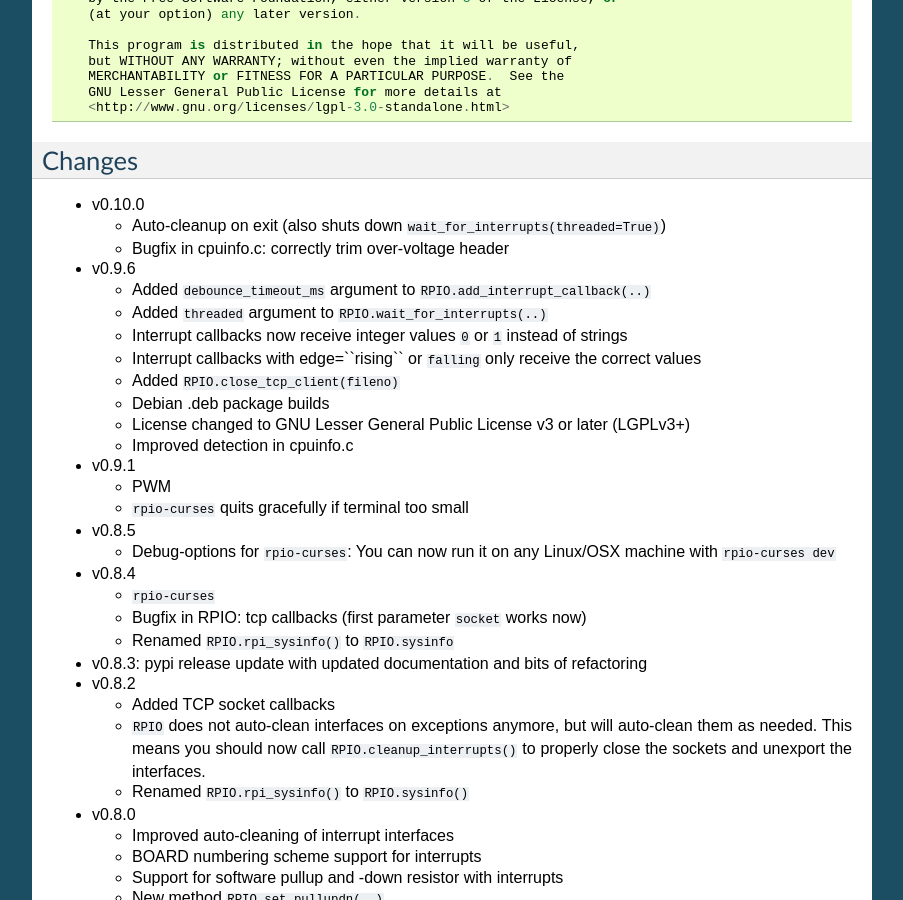
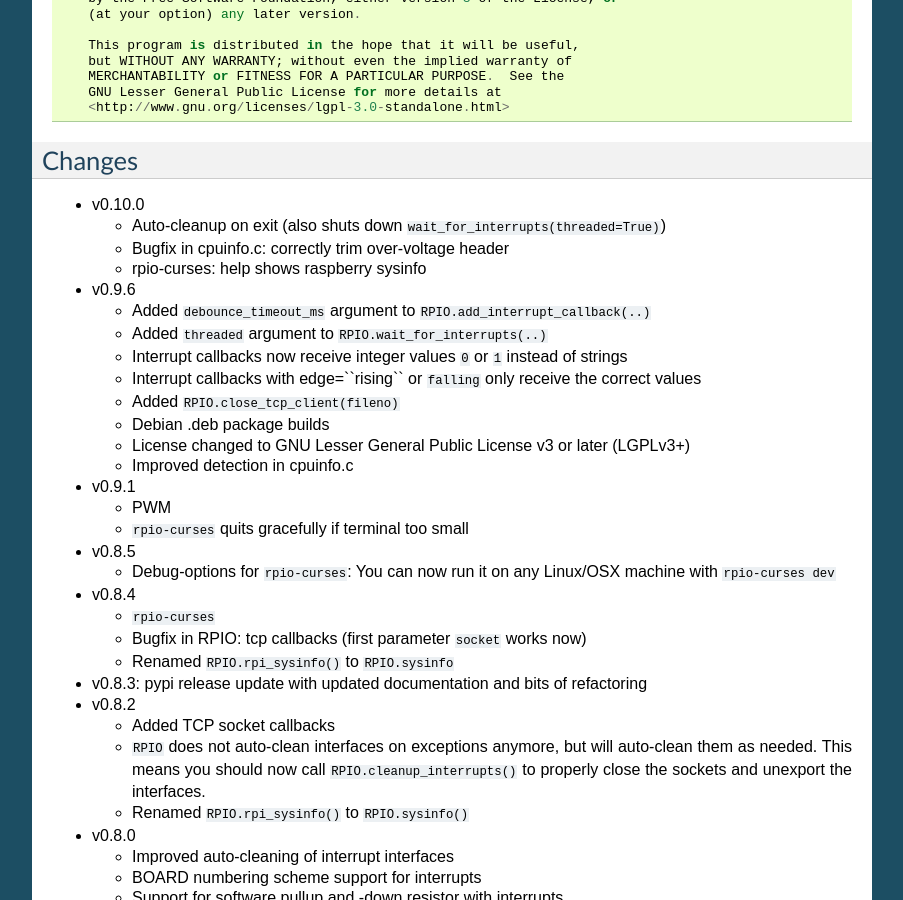
Before and after one commit to metachris/RPIO, a Sphinx documentation site: the page built from documentation/source/index.rst, in a window 1280 px wide and 900 px high, scrolled down 1940 px. Shown: the whole window, without its empty margins (198-1101 px from the left). Built offline with Sphinx 7.4.7, drawn with Linux system fonts in a browser that asks for light colours.

Commit message:
rpio-curses: help shows rpi sysinfo

```diff
--- a/documentation/source/index.rst
+++ b/documentation/source/index.rst
@@ -117,6 +117,7 @@ Changes
 
   * Auto-cleanup on exit (also shuts down ``wait_for_interrupts(threaded=True)``)
   * Bugfix in cpuinfo.c: correctly trim over-voltage header
+  * rpio-curses: help shows raspberry sysinfo
 
 * v0.9.6
 
```
Also changed, not shown: 1 other file.
